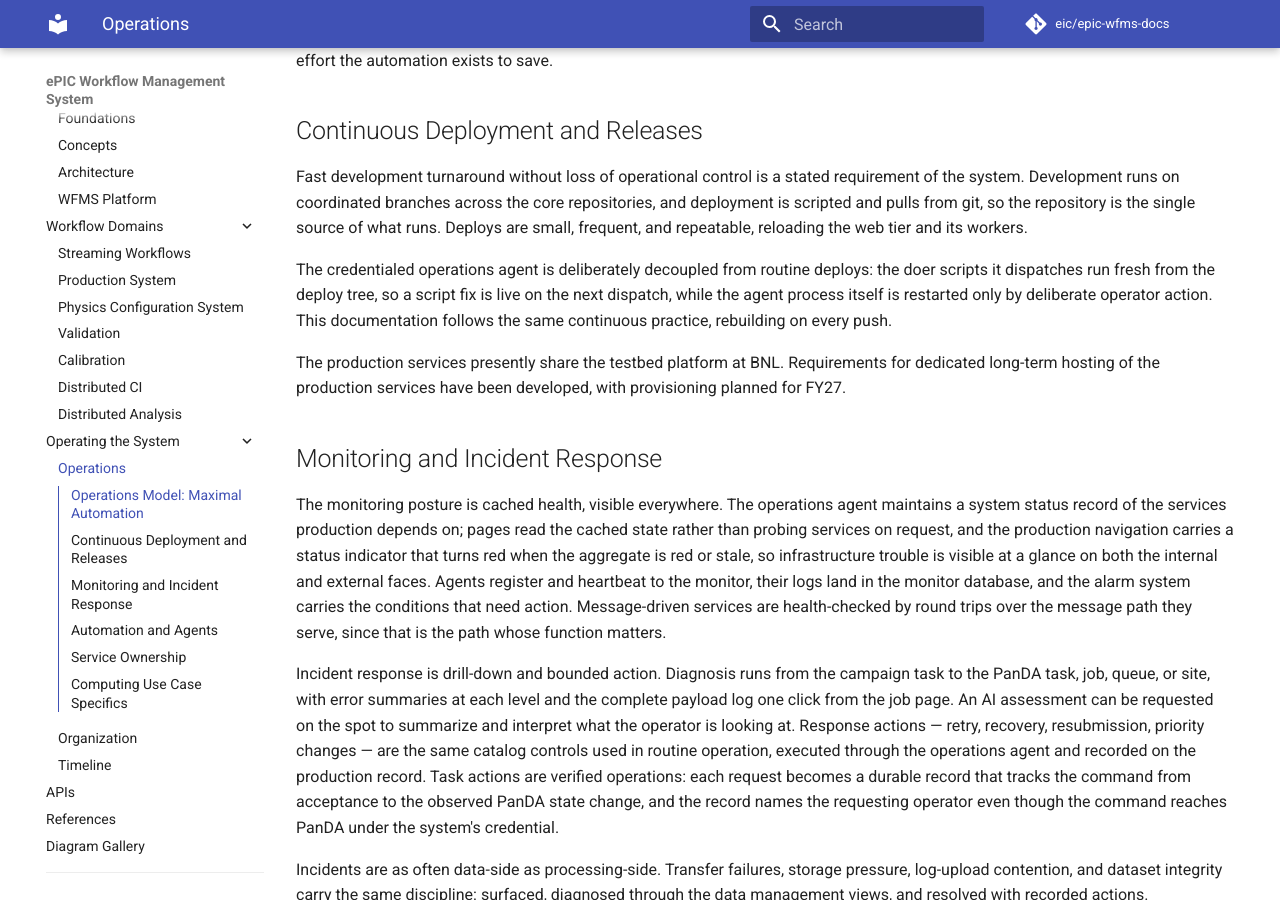
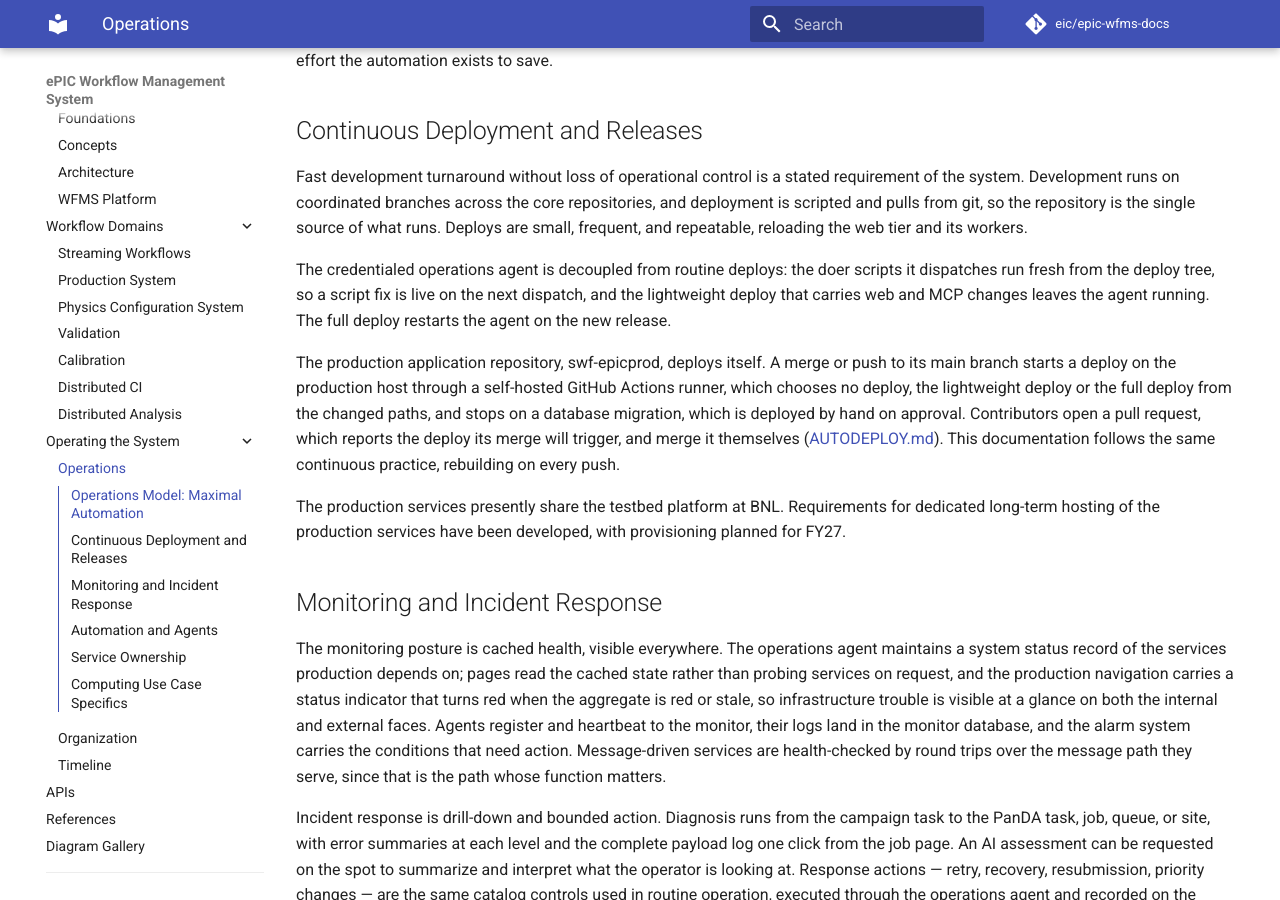
Before and after one commit to eic/epic-wfms-docs, an MkDocs documentation site: the page built from docs/operations.md, in a window 1280 px wide and 900 px high, scrolled down 623 px. Built offline with MkDocs 1.6.1 and Material for MkDocs 9.7.7, drawn with Linux system fonts in a browser that asks for light colours; comment, search, counter and statistics services are not loaded.

Commit message:
Operations: swf-epicprod deploys itself; the full deploy restarts the ops agent
Co-Authored-By: Claude Opus 5.5 <noreply@anthropic.com>

```diff
--- a/docs/operations.md
+++ b/docs/operations.md
@@ -27,9 +27,16 @@ Fast development turnaround without loss of operational control is a stated requ
 on coordinated branches across the core repositories, and deployment is scripted and pulls from git, so the repository
 is the single source of what runs. Deploys are small, frequent, and repeatable, reloading the web tier and its workers.
 
-The credentialed operations agent is deliberately decoupled from routine deploys: the doer scripts it dispatches run
-fresh from the deploy tree, so a script fix is live on the next dispatch, while the agent process itself is restarted
-only by deliberate operator action. This documentation follows the same continuous practice, rebuilding on every push.
+The credentialed operations agent is decoupled from routine deploys: the doer scripts it dispatches run fresh from the
+deploy tree, so a script fix is live on the next dispatch, and the lightweight deploy that carries web and MCP changes
+leaves the agent running. The full deploy restarts the agent on the new release.
+
+The production application repository, swf-epicprod, deploys itself. A merge or push to its main branch starts a deploy
+on the production host through a self-hosted GitHub Actions runner, which chooses no deploy, the lightweight deploy or
+the full deploy from the changed paths, and stops on a database migration, which is deployed by hand on approval.
+Contributors open a pull request, which reports the deploy its merge will trigger, and merge it themselves
+([AUTODEPLOY.md](https://github.com/BNLNPPS/swf-epicprod/blob/main/docs/AUTODEPLOY.md)). This documentation follows the
+same continuous practice, rebuilding on every push.
 
 The production services presently share the testbed platform at BNL. Requirements for dedicated long-term hosting of
 the production services have been developed, with provisioning planned for FY27.
```
